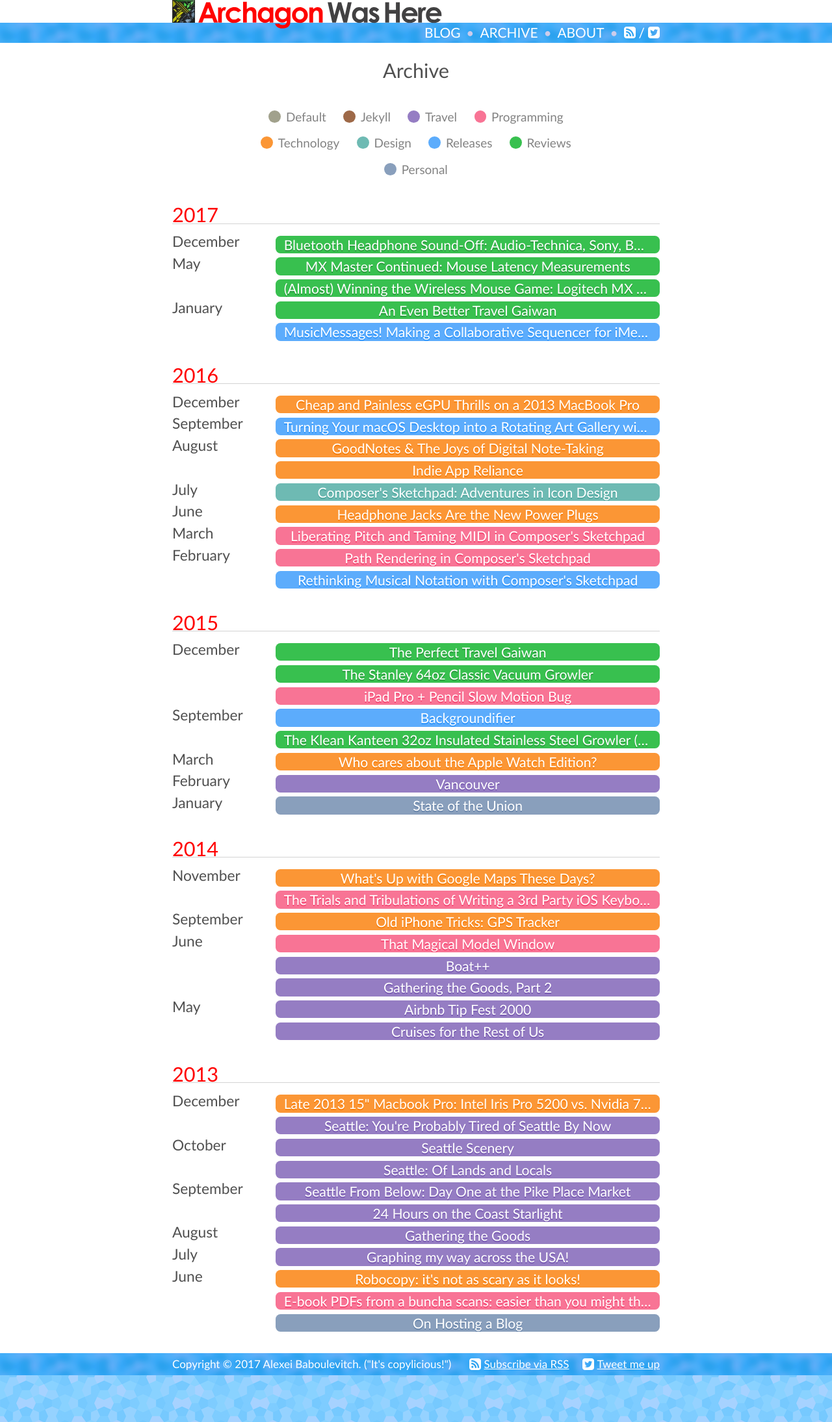
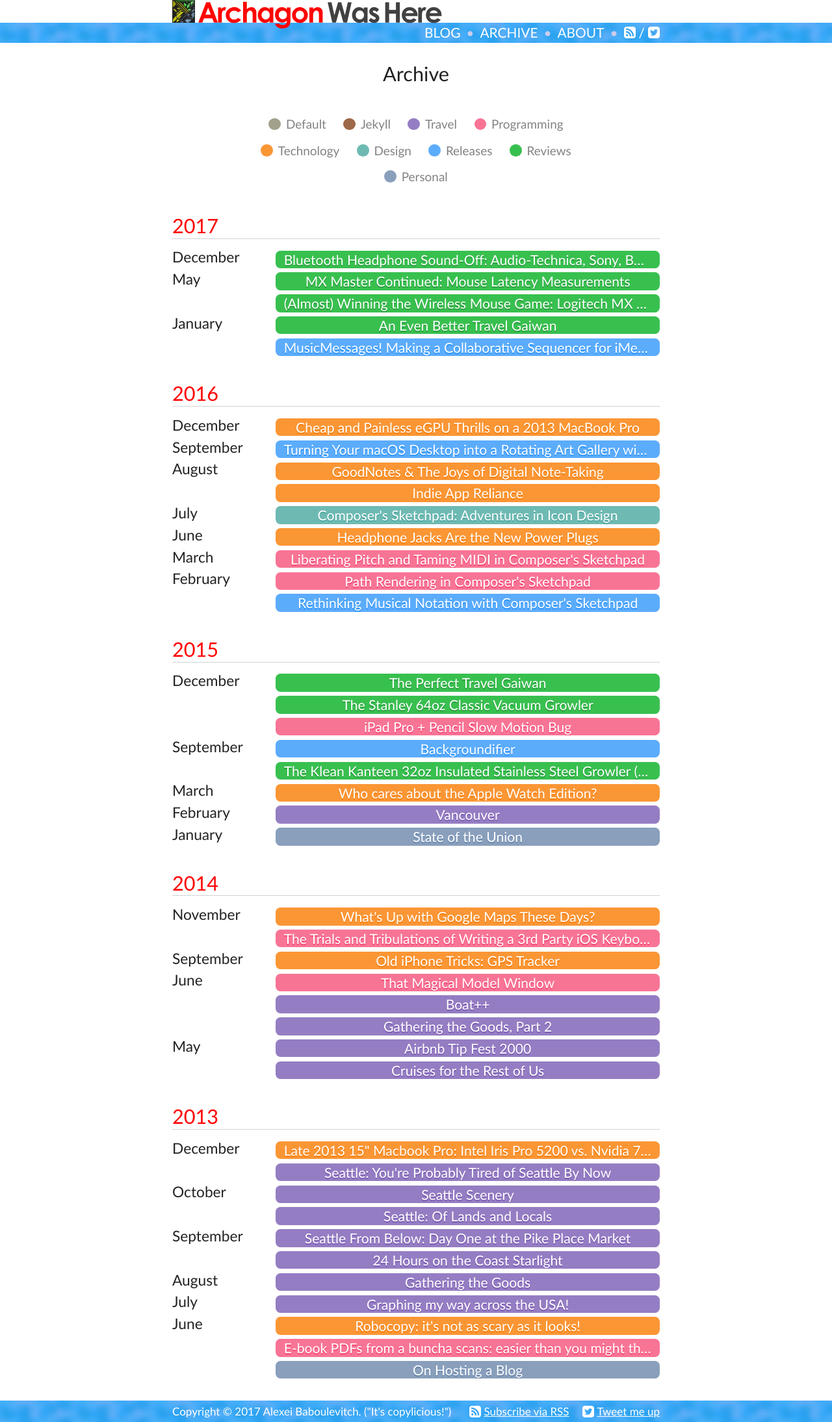
Before and after one commit to archagon/archagon.net, a Jekyll site: the page built from pages/archive.html, in a window 1280 px wide. Shown: the whole page at 65% size. Built offline with Jekyll 4.4.1, drawn with Linux system fonts in a browser that asks for light colours.

Commit message:
Header appearance tweaks.

```diff
--- a/_sass/_base.scss
+++ b/_sass/_base.scss
@@ -119,8 +119,9 @@ img.content {
 h1, h2, h3, h4, h5, h6 {
     font-family: $header-font-family;
     font-weight: 400;
+    line-height: 1.2;
 
-    color: rgb(80, 80, 80);
+    color: #222;
 }
 
 //~1.09x multiplier
```
